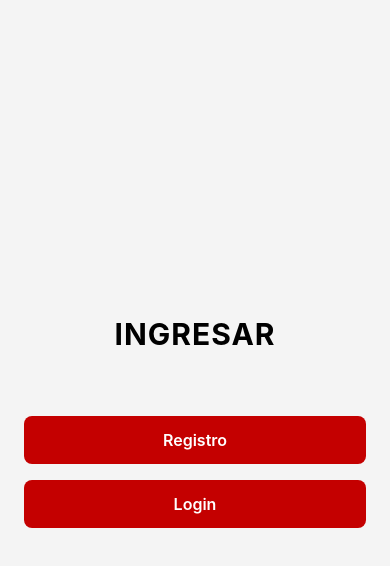
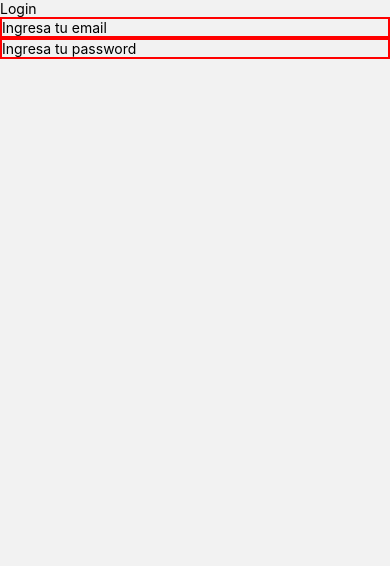
Before and after one commit to vickyyoffe/PI-YM2, a React Native app: screen /Login in a window 390 px wide. Shown: the top 566 px of the page. Built offline with nearby package versions, Linux system fonts and the light colour scheme; no server answers.

Commit message:
empece el punto de login

```diff
--- a/src/navigation/StackNavigation.js
+++ b/src/navigation/StackNavigation.js
@@ -1,6 +1,7 @@
 import React from "react";
 import { createNativeStackNavigator } from '@react-navigation/native-stack';
 import Pantalla from "../screens/Pantalla";
+import Login from "../screens/Login";
 
 const Stack = createNativeStackNavigator ();
 function StackNavigation() {
@@ -15,6 +16,12 @@ function StackNavigation() {
                     }
                 }
                 />
+                 <Stack.Screen
+                name="Login"
+                component={Login}
+                options={{headerShown: false}}
+            />
+
         </Stack.Navigator>
 
     )
--- /dev/null
+++ b/src/screens/Login.js
@@ -0,0 +1,70 @@
+import { Text, View, TextInput, StyleSheet,TouchableOpacity} from 'react-native'
+import React, { Component } from 'react'
+import {auth} from '../firebase/config'
+
+class Login extends Component {
+    constructor(props){
+        super(props)
+        this.state = {
+            email: '',
+            password: '',
+            error: false
+        }
+    }
+    componentDidMount(){
+        auth.onAuthStateChanged((user) => {
+            if(user){
+                this.props.navigation.navigate('tab')
+            }
+        })
+    }
+
+    LoguearUsuario(email, password){
+        if(
+            (email !== '' && password !== '')
+                && password.length >= 6 && email.includes('@')
+        ){
+            auth.createUserWithEmailAndPassword(email, password)
+            .then(() => {
+                this.props.navigation.navigate('tab')
+            })
+            .catch(err => console.log('err:', err))
+        }
+    }
+
+  render() {
+    return (
+      <View>
+        <Text>Login</Text>
+            <TextInput
+                style={
+                    styles.input
+                }
+                keyboardType='default'
+                value={this.state.email}
+                onChangeText={(texto) => this.setState({email: texto, error: false }) }
+                placeholder='Ingresa tu email'
+            />
+            <TextInput
+                style={
+                    styles.input
+                }
+                keyboardType='default'
+                value={this.state.password}
+                onChangeText={(texto) => this.setState({password: texto, error: false }) }
+                placeholder='Ingresa tu password'
+                secureTextEntry={true}
+            />
+      </View>
+    )
+  }
+}
+
+const styles = StyleSheet.create({
+    input: {
+        borderWidth: 2,
+        borderColor: 'red'
+    }
+})
+
+export default Login
```
Also changed, not shown: 1 other file (tests, documents, lock files or other folders).
